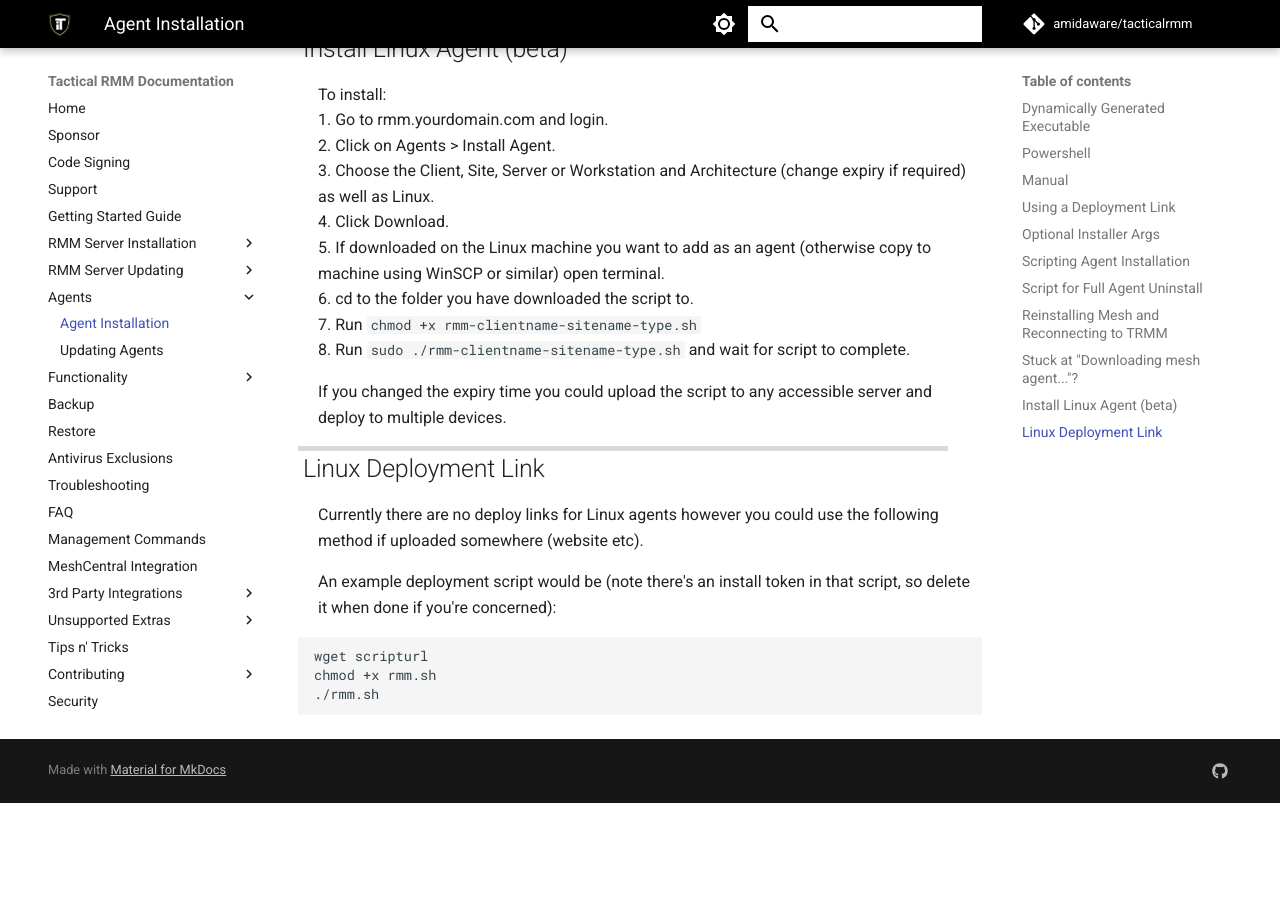
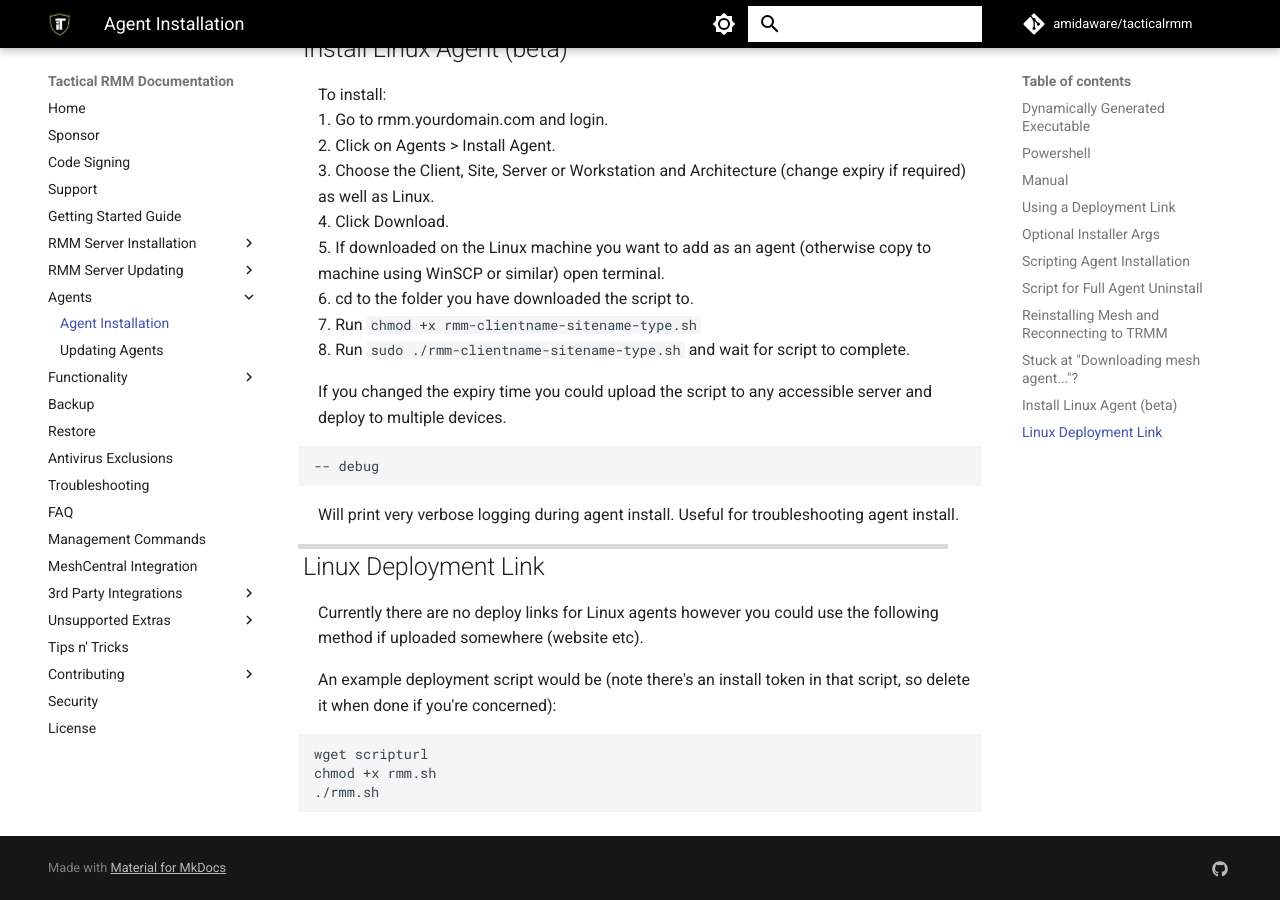
Before and after one commit to amidaware/trmm-docs, an MkDocs documentation site: the page built from docs/install_agent.md, in a window 1280 px wide and 900 px high, scrolled down 4329 px. Built offline with MkDocs 1.6.1 and Material for MkDocs 9.7.7, drawn with Linux system fonts in a browser that asks for light colours; comment, search, counter and statistics services are not loaded; before the commit the page ends 5132 px from its top, so only the background shows below that.

Commit message:
Adding linux agent debug

````diff
--- a/docs/install_agent.md
+++ b/docs/install_agent.md
@@ -192,6 +192,12 @@
 
 If you changed the expiry time you could upload the script to any accessible server and deploy to multiple devices.
 
+```text
+-- debug
+```
+
+Will print very verbose logging during agent install. Useful for troubleshooting agent install.
+
 ## Linux Deployment Link
 
 Currently there are no deploy links for Linux agents however you could use the following method if uploaded somewhere (website etc).
````
